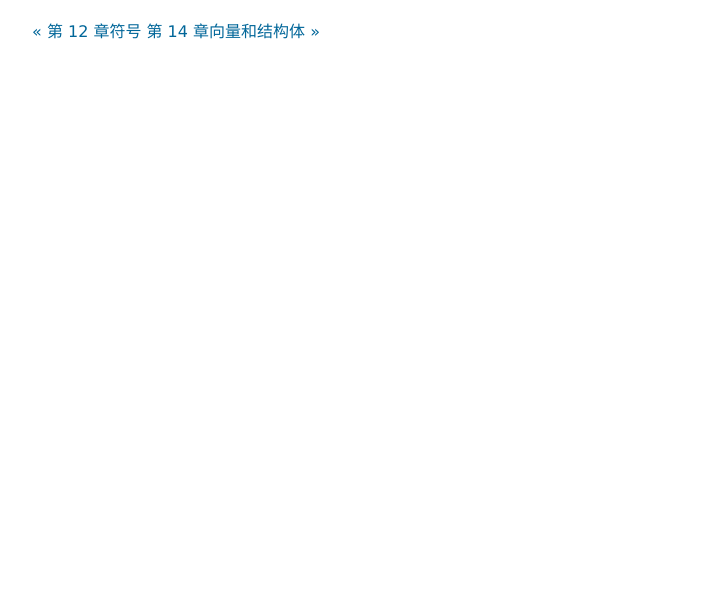
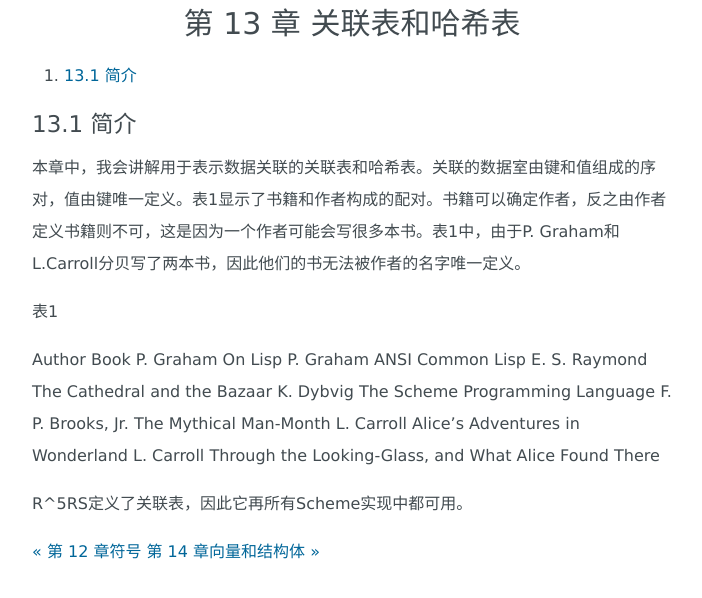
Before and after one commit to DeathKing/yast-cn, a plain HTML site: page chapter13.html in a window 1280 px wide. Shown: the whole page, without its empty margins (288-990 px from the left). Drawn offline with Linux system fonts and the light colour scheme.

Commit message:
fixed #5, #6, #8

```diff
--- a/chapter13.html
+++ b/chapter13.html
@@ -3,7 +3,7 @@
 <head>
 <meta http-equiv="Content-Type" content="text/html; charset=UTF-8">
 	<meta charset="utf-8">
-	<title> </title>
+	<title>第 13 章 关联表和哈希表</title>
     <meta name="author" content="DeathKing">
     <link rel="stylesheet" href="style.css">
 </head>
@@ -11,10 +11,31 @@
 <body><div class="entry"><div class="container">
 
 <div class="item chapter">
-	<h1 id="">
-<span></span> </h1>
-	<ol class="toc"></ol>
+	<h1 id="chapter-13">
+<span>第 13 章</span> 关联表和哈希表</h1>
+	<ol class="toc">          <li class="level-2">
+            <a href="#section-13-1">13.1 简介</a>
+          </li>
+</ol>
   	<div class="main">
+  		<h2 id="section-13-1">
+<span>13.1</span> 简介</h2>
+
+
+<p>本章中，我会讲解用于表示数据关联的关联表和哈希表。关联的数据室由键和值组成的序对，值由键唯一定义。表1显示了书籍和作者构成的配对。书籍可以确定作者，反之由作者定义书籍则不可，这是因为一个作者可能会写很多本书。表1中，由于P. Graham和L.Carroll分贝写了两本书，因此他们的书无法被作者的名字唯一定义。</p>
+
+<p>表1</p>
+
+<p>Author	Book
+P. Graham	On Lisp
+P. Graham	ANSI Common Lisp
+E. S. Raymond	The Cathedral and the Bazaar
+K. Dybvig	The Scheme Programming Language
+F. P. Brooks, Jr.	The Mythical Man-Month
+L. Carroll	Alice’s Adventures in Wonderland
+L. Carroll	Through the Looking-Glass, and What Alice Found There</p>
+
+<p>R^5RS定义了关联表，因此它再所有Scheme实现中都可用。</p>
 
 
   	</div>
```
Also changed, not shown: chapter12.html (+1 -1 lines), chapter14.html (+1 -1 lines), chapter2.html (+2 -2 lines), chapter5.html (+8 -6 lines), chapter8.html (+3 -3 lines), index.html (+3 -20 lines), preface.html (+8 -24 lines).
